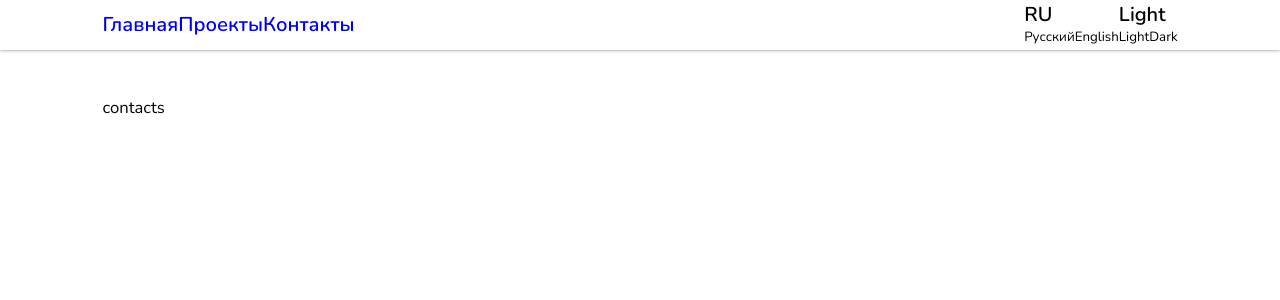
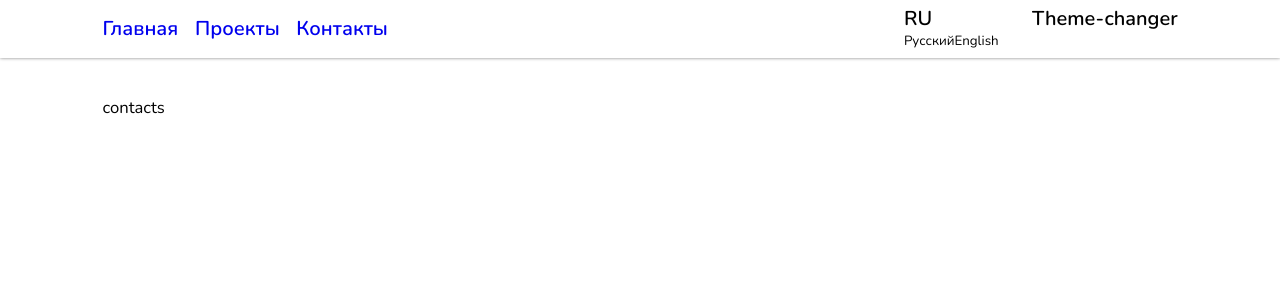
Before and after one commit to Sergey-Maxim0v/Portfolio-2023, a React (Vite) app: page /Portfolio-2023/contacts in a window 1280 px wide. Shown: the top 300 px of the page. Built offline with nearby package versions, Linux system fonts and the light colour scheme; a web font is replaced by a local one.

Commit message:
LanguageChanger

```diff
--- a/src/components/header/index.tsx
+++ b/src/components/header/index.tsx
@@ -2,6 +2,7 @@ import {NavLink, useLocation} from "react-router-dom";
 import styles from './styles.module.scss'
 import classNames from "classnames";
 import {ROUTES} from "../../api/routes";
+import LanguageChanger from "../language-changer";
 
 
 const Header = () => {
@@ -25,25 +26,8 @@ const Header = () => {
         </nav>
 
         <div className={styles.header__activities}>
-          <div className={classNames(styles.header__popup, styles.headerPopup__container)}>
-            <div className={styles.headerPopup__button}>
-              <span>RU</span>
-            </div>
-            <div className={styles.headerPopup__content}>
-              <button>Русский</button>
-              <button>English</button>
-            </div>
-          </div>
-
-          <div className={classNames(styles.header__popup, styles.headerPopup__container)}>
-            <div className={styles.headerPopup__button}>
-              <span>Light</span>
-            </div>
-            <div className={styles.headerPopup__content}>
-              <button>Light</button>
-              <button>Dark</button>
-            </div>
-          </div>
+          <LanguageChanger className={styles.header__language}/>
+          <div>Theme-changer</div>
         </div>
       </header>
   )
--- a/src/components/header/styles.module.scss
+++ b/src/components/header/styles.module.scss
@@ -1,4 +1,4 @@
-@import "src/assets/styles/lib/_fluid-type.scss";
+@import "src/assets/styles/constants.scss";
 
 .header {
   box-sizing: border-box;
@@ -6,11 +6,11 @@
   top: 0;
   left: 0;
   right: 0;
-  height: 3rem;
+  height: 3.5rem;
   display: flex;
   align-items: center;
   justify-content: space-between;
-  box-shadow: 0 0 0.2rem gray;
+  box-shadow: 0 0 0.2rem $c-gray;
   font-size: 1.2rem;
   line-height: 1.2rem;
 
@@ -19,27 +19,15 @@
   }
 
   &__link {
-
+    margin-right: 1rem;
   }
 
   &__activities {
     display: flex;
   }
 
-  &__popup {
-
-  }
-}
-
-.headerPopup {
-  &__container {
-
-  }
-
-  &__button {
-  }
-
-  &__content {
+  &__language {
+    margin-right: 2rem;
   }
 }
 
--- /dev/null
+++ b/src/components/language-changer/constants.tsx
@@ -0,0 +1,15 @@
+import {ILanguageValue} from "./types";
+import {LangEnum} from "../../constants/enums";
+
+export const LANGUAGE_VALUES: { [key: string]: ILanguageValue } = {
+  [LangEnum.RU]: {
+    name: 'Русский',
+    nameShort: 'RU',
+    value: LangEnum.RU,
+  },
+  [LangEnum.EN]: {
+    name: 'English',
+    nameShort: 'EN',
+    value: LangEnum.EN,
+  }
+}
--- /dev/null
+++ b/src/components/language-changer/index.tsx
@@ -0,0 +1,45 @@
+import {FC, MouseEvent, useState} from "react";
+import {ILanguageChanger} from "./types";
+import classNames from "classnames";
+import styles from "./styles.module.scss";
+import {LangEnum} from "../../constants/enums";
+import {LANGUAGE_VALUES} from "./constants";
+
+const LanguageChanger: FC<ILanguageChanger> = ({className}) => {
+  const [actualLanguage, setActualLanguage] = useState(LangEnum.RU);
+  const actualValue = LANGUAGE_VALUES[actualLanguage];
+
+  const changeLanguage = (event: MouseEvent<HTMLButtonElement>) => {
+    if (!event || !event?.target) {
+      return;
+    }
+
+    const target = event.target as HTMLButtonElement;
+    const targetValue: LangEnum = target.value as LangEnum;
+
+    setActualLanguage(targetValue)
+  }
+
+  return (
+      <div className={classNames(className, styles.languageChanger)}>
+        <div className={styles.languageChanger__button}>
+          <span>{actualValue.nameShort}</span>
+        </div>
+
+        <div className={styles.languageChanger__content}>
+          {Object.values(LANGUAGE_VALUES).map(language => (
+              <button
+                  key={language.value}
+                  className={styles.languageChanger__element}
+                  value={language.value}
+                  onClick={event => changeLanguage(event)}
+              >
+                {language.name}
+              </button>
+          ))}
+        </div>
+      </div>
+  )
+}
+
+export default LanguageChanger
--- /dev/null
+++ b/src/components/language-changer/styles.module.scss
@@ -0,0 +1,31 @@
+.headerPopup {
+  $parent: &;
+  cursor: pointer;
+  position: relative;
+
+  &__button {
+  }
+
+  &__content {
+    z-index: 500;
+    position: absolute;
+    top: 100%;
+    left: 0;
+    display: none;
+    padding-top: 0.3rem;
+    font-size: 1rem;
+  }
+
+  &__element{
+    font-size: 1rem;
+  }
+
+
+  &:hover {
+    #{$parent}__content {
+      display: flex;
+      flex-direction: column;
+      align-items: flex-start;
+    }
+  }
+}
--- /dev/null
+++ b/src/components/language-changer/types.tsx
@@ -0,0 +1,11 @@
+import {LangEnum} from "../../constants/enums";
+
+export interface ILanguageChanger {
+  className: string
+}
+
+export interface ILanguageValue {
+  name: string,
+  nameShort: string,
+  value: LangEnum,
+}
--- /dev/null
+++ b/src/constants/enums.tsx
@@ -0,0 +1,9 @@
+export enum LangEnum {
+  RU = "RU",
+  EN = "EN"
+}
+
+export enum themeEnum {
+  DARK = "dark",
+  LIGHT = "light"
+}
```
